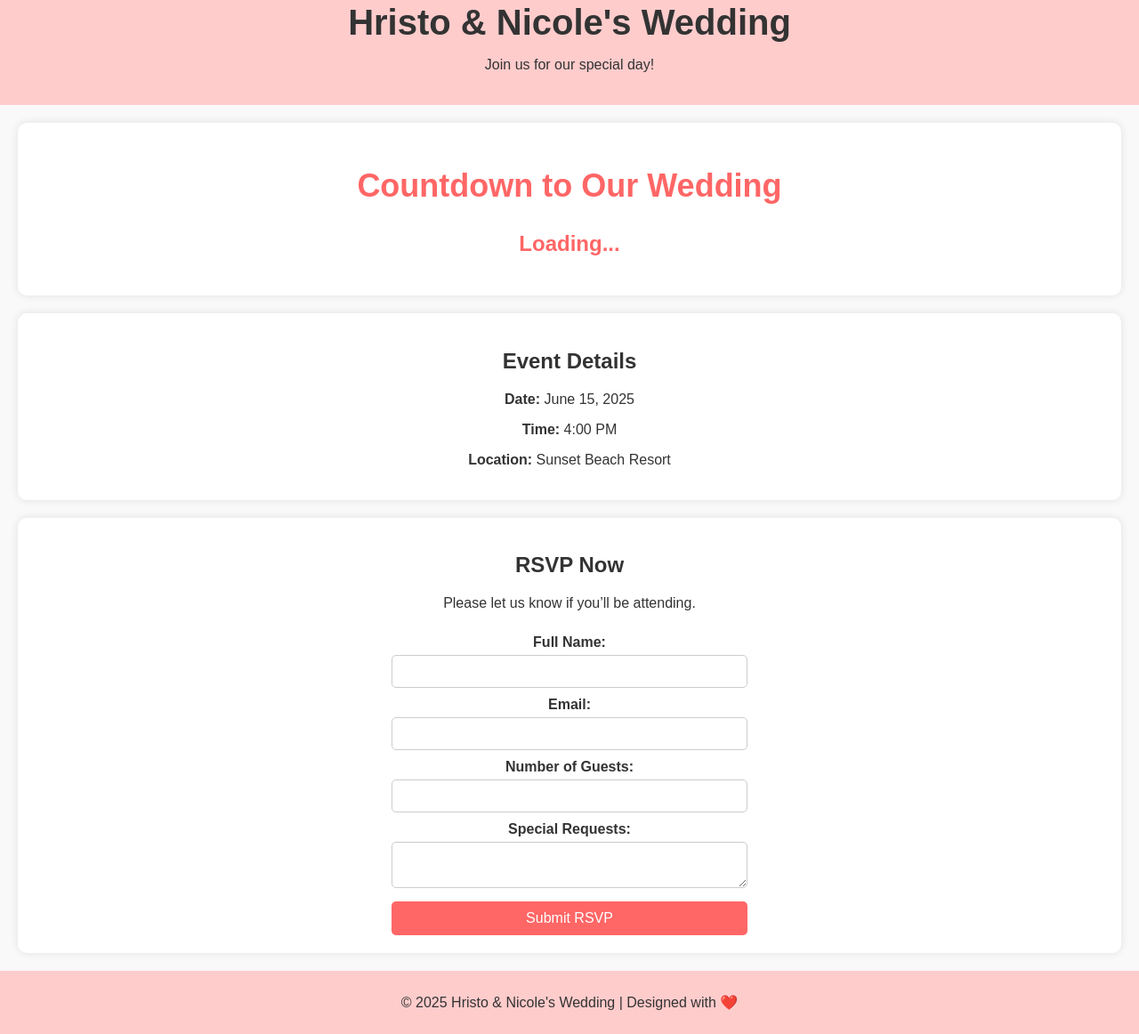
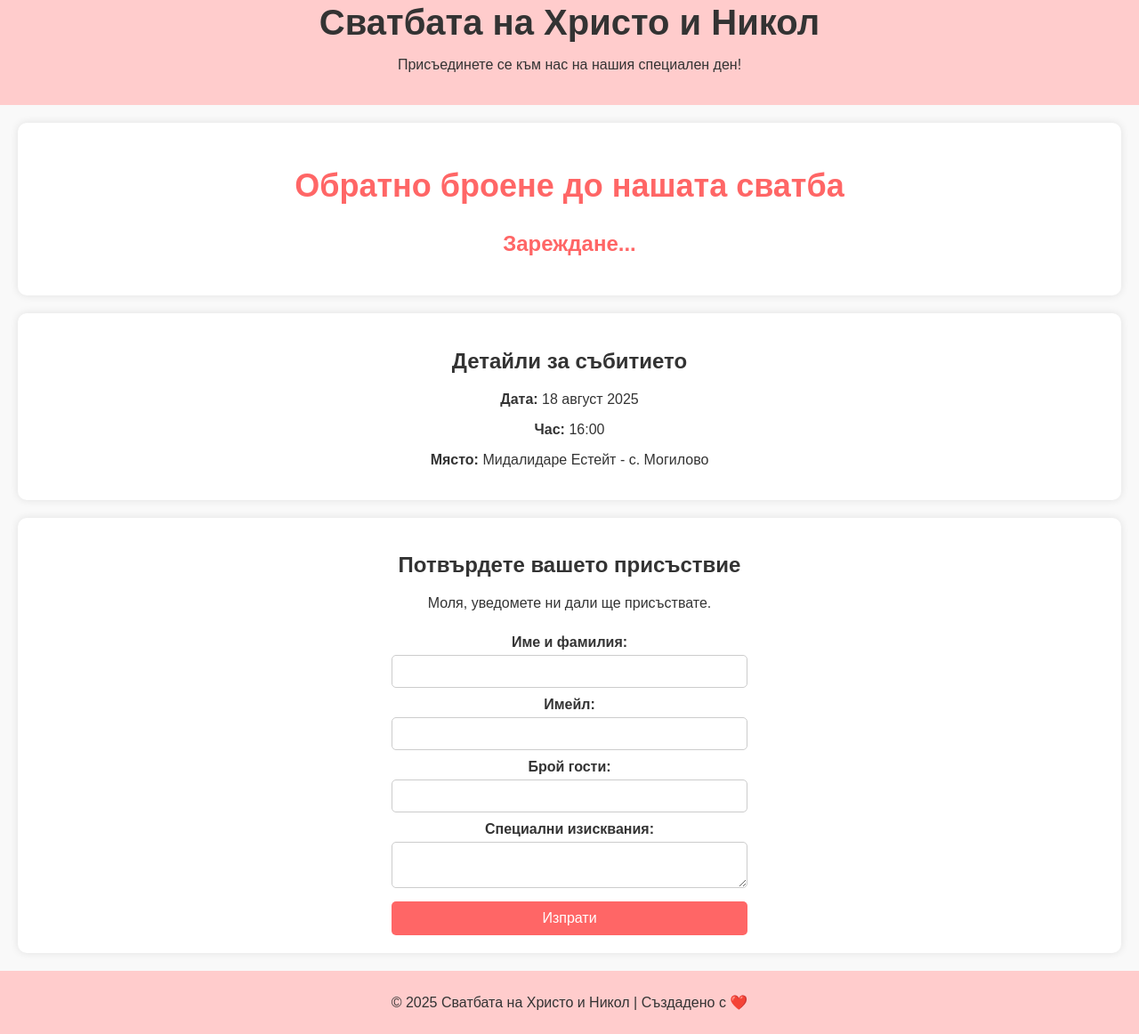
Before and after one commit to hritren/wedding-website, a plain HTML site: page index.html in a window 1280 px wide. Shown: the part 17-1179 px from the top of the page at 89% size. Drawn offline with Linux system fonts and the light colour scheme.

Commit message:
translate the page to bulgarian

```diff
--- a/index.html
+++ b/index.html
@@ -1,51 +1,51 @@
 <!DOCTYPE html>
-<html lang="en">
+<html lang="bg">
 <head>
     <meta charset="UTF-8">
     <meta name="viewport" content="width=device-width, initial-scale=1.0">
-    <title>Hristo & Nicole's Wedding</title>
+    <title>Сватбата на Христо и Никол</title>
     <link rel="stylesheet" href="assets/css/style.css">
 </head>
 <body>
     <header>
-        <h1>Hristo & Nicole's Wedding</h1>
-        <p>Join us for our special day!</p>
+        <h1>Сватбата на Христо и Никол</h1>
+        <p>Присъединете се към нас на нашия специален ден!</p>
     </header>
 
     <section id="countdown">
-        <h2>Countdown to Our Wedding</h2>
-        <p id="timer">Loading...</p>
+        <h2>Обратно броене до нашата сватба</h2>
+        <p id="timer">Зареждане...</p>
     </section>
 
     <section id="event-details">
-        <h2>Event Details</h2>
-        <p><strong>Date:</strong> June 15, 2025</p>
-        <p><strong>Time:</strong> 4:00 PM</p>
-        <p><strong>Location:</strong> Sunset Beach Resort</p>
+        <h2>Детайли за събитието</h2>
+        <p><strong>Дата:</strong> 18 август 2025</p>
+        <p><strong>Час:</strong> 16:00</p>
+        <p><strong>Място:</strong> Мидалидаре Естейт - с. Могилово</p>
     </section>
 
     <section id="rsvp">
-        <h2>RSVP Now</h2>
-        <p>Please let us know if you’ll be attending.</p>
+        <h2>Потвърдете вашето присъствие</h2>
+        <p>Моля, уведомете ни дали ще присъствате.</p>
         <form action="https://formspree.io/f/YOUR_FORM_ID" method="POST">
-            <label for="name">Full Name:</label>
+            <label for="name">Име и фамилия:</label>
             <input type="text" id="name" name="name" required>
 
-            <label for="email">Email:</label>
+            <label for="email">Имейл:</label>
             <input type="email" id="email" name="email" required>
 
-            <label for="guests">Number of Guests:</label>
+            <label for="guests">Брой гости:</label>
             <input type="number" id="guests" name="guests" min="1" required>
 
-            <label for="message">Special Requests:</label>
+            <label for="message">Специални изисквания:</label>
             <textarea id="message" name="message"></textarea>
 
-            <button type="submit">Submit RSVP</button>
+            <button type="submit">Изпрати</button>
         </form>
     </section>
 
     <footer>
-        <p>&copy; 2025 Hristo & Nicole's Wedding | Designed with ❤️</p>
+        <p>&copy; 2025 Сватбата на Христо и Никол | Създадено с ❤️</p>
     </footer>
 
     <script src="assets/js/countdown.js"></script>
```
